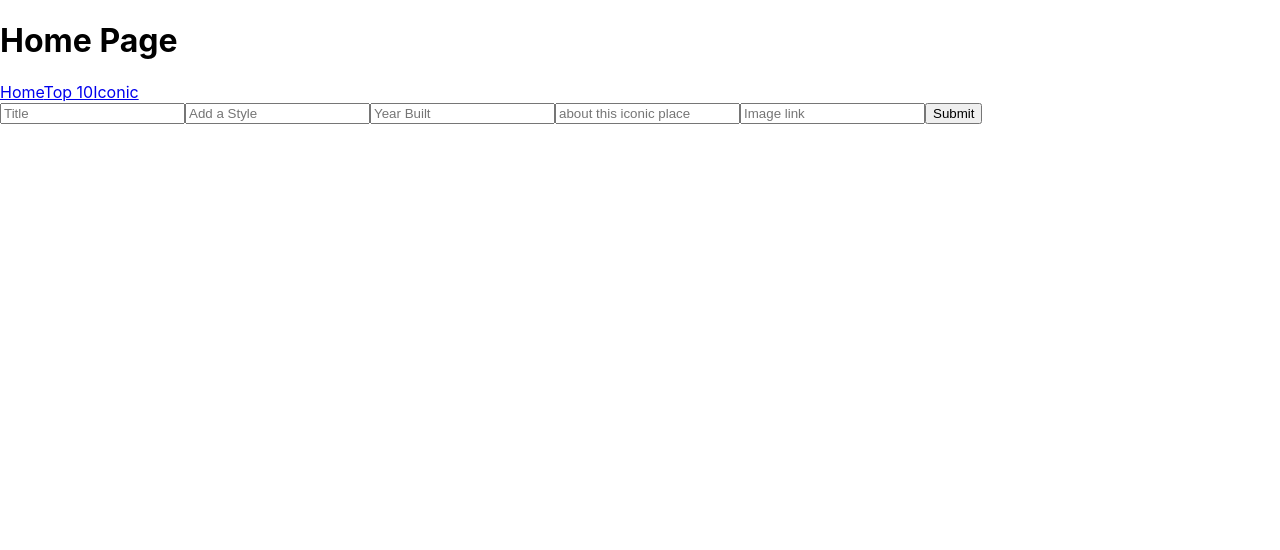
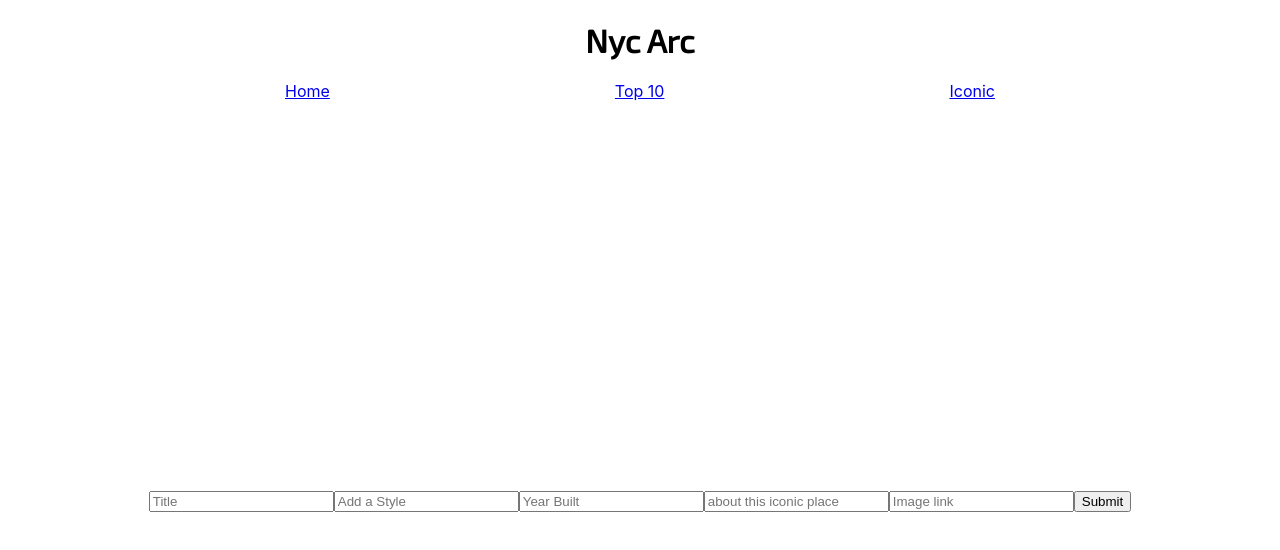
Before and after one commit to sevennq86/NYC-Architecture-API, a React (Create React App) app in the folder client/: page /your-own in a window 1280 px wide. Shown: the top 550 px of the page. Built offline with nearby package versions, Linux system fonts and the light colour scheme.

Commit message:
added css changes, work in progress

```diff
--- a/client/public/index.html
+++ b/client/public/index.html
@@ -9,6 +9,9 @@
       name="description"
       content="Web site created using create-react-app"
     />
+    <link rel="preconnect" href="https://fonts.googleapis.com">
+<link rel="preconnect" href="https://fonts.gstatic.com" crossorigin>
+<link href="https://fonts.googleapis.com/css2?family=Exo+2:wght@300;400&display=swap" rel="stylesheet">
     <link rel="apple-touch-icon" href="%PUBLIC_URL%/logo192.png" />
     <!--
       manifest.json provides metadata used when your web app is installed on a
--- a/client/src/App.css
+++ b/client/src/App.css
@@ -1,19 +1,73 @@
+.main-container{
+  display: flex;
+  justify-content: center;
+  align-items: center;
+  border: 2px solid green;
+  width: 100vw;
+
+}
+
+.nav{
+  display: flex;
+  justify-content: space-evenly;
+}
 
 .image {
+
   height: 200px;
   width: 200px;
 }
 
+.iconics-container{
+  display: flex;
+  justify-content: center;
+  align-items: center;
+  flex-direction: column;
+  border: 2px solid black;
+  text-decoration: none;
+
+}
+
+.main-header{
+  text-align: center;
+  font-family: 'Exo 2', sans-serif;
+}
+
+.iconic-detail-container{
+  display: flex;
+  flex-direction: column-reverse;
+}
+
 .img-container{
-  height: 80vh;
-  width: 80vw;
+  width: 100vw;
   display:flex;
   justify-content: center;
   align-items: center;
-  border: 2px solid black;
+  border: 2px solid red;
+}
+
+
+.iconic-inner {
+  display:flex;
+  flex-direction: column;
+  justify-content: center;
+  align-items: center;
+  /* border: 2px solid blue; */
 }
 
 .inner-pic {
   height: 500px;
   width: 500px;
 }
+
+.edit-delete-btn {
+  display: flex;
+  justify-content: center;
+}
+
+.create-form {
+  height: 100vh;
+  display: flex;
+  justify-content: center;
+  align-items: center;
+}
--- a/client/src/App.js
+++ b/client/src/App.js
@@ -5,14 +5,19 @@ import IconicCreate from "./screens/IconicCreate";
 import IconicDetail from "./screens/IconicDetail";
 import IconicEdit from "./screens/IconicEdit";
 import { Routes, Route } from "react-router-dom";
+import { useState, useEffect } from "react";
 
 function App() {
+  const [header, setHeader] = useState("Nyc Arc")
+
+
   return (
     <div className="App">
-      <h1>Home Page</h1>
+      <h1 className="main-header">{header}</h1>
       <Nav />
       <Routes>
-        <Route path="/iconic" element={<Iconics />} />
+
+        <Route path="/iconic" element={<Iconics setHeader={setHeader}/> }  />
         <Route path="/iconic/:id" element={<IconicDetail />} />
         <Route path="/your-own" element={<IconicCreate />} />
         <Route path="/iconics/:id/edit" element={<IconicEdit />} />
--- a/client/src/components/Nav.jsx
+++ b/client/src/components/Nav.jsx
@@ -4,7 +4,7 @@ import { NavLink } from 'react-router-dom';
 export default function Nav() {
   return (
     <nav>
-      <div>
+      <div className='nav'>
         <NavLink to="/">Home</NavLink>
         <NavLink to="/top10">Top 10</NavLink>
         <NavLink to="/iconic">Iconic</NavLink>
--- a/client/src/screens/IconicCreate.jsx
+++ b/client/src/screens/IconicCreate.jsx
@@ -27,6 +27,7 @@ export default function IconicCreate() {
   }
 
   return (
+    <div className="create-form">
     <form onSubmit={handleSubmit}>
 
       <input
@@ -60,6 +61,7 @@ export default function IconicCreate() {
         onChange={handleChange}
       />
       <button type="submit">Submit</button>
-    </form>
+      </form>
+      </div>
   )
 }
--- a/client/src/screens/IconicDetail.jsx
+++ b/client/src/screens/IconicDetail.jsx
@@ -1,41 +1,45 @@
-import { useState, useEffect } from 'react';
-import { deleteIconic, getIconic } from '../services/iconic.js';
+import { useState, useEffect } from "react";
+import { deleteIconic, getIconic } from "../services/iconic.js";
 import { Link, useParams, useNavigate } from "react-router-dom";
 
 export default function IconicDetail() {
-  const [iconic, setIconic] = useState({})
-  let { id } = useParams()
-  let navigate = useNavigate()
+  const [iconic, setIconic] = useState({});
+  let { id } = useParams();
+  let navigate = useNavigate();
 
   useEffect(() => {
     const fetchIconic = async () => {
-      let oneIconic = await getIconic(id)
-      setIconic(oneIconic)
-    }
+      let oneIconic = await getIconic(id);
+      setIconic(oneIconic);
+    };
 
-    fetchIconic()
-  }, [id])
+    fetchIconic();
+  }, [id]);
 
   return (
-    <div>
+    <div className="iconic-detail-container">
+      <div className="img-container">
+          <img className="inner-pic" src={iconic.image} />
+        </div>
+      <div className="iconic-inner">
         <h2>{iconic.title}</h2>
         <h5>{iconic.architecturalStyle}</h5>
         <h5>{iconic.year}</h5>
         <p>{iconic.about}</p>
-      <div className='img-container' >
-      <img className='inner-pic' src={iconic.image} />
-      </div>
-      <div>
+        <div className="edit-delete-btn">
           <button>
             <Link to={`/iconics/${iconic._id}/edit`}>Edit Iconic Sites</Link>
           </button>
-        <button onClick={() => {
-          deleteIconic(iconic._id)
-          navigate("/iconic", { replace: true })
-        }}>Delete Iconic Site</button>
-
+          <button
+            onClick={() => {
+              deleteIconic(iconic._id);
+              navigate("/iconic", { replace: true });
+            }}
+          >
+            Delete Iconic Site
+          </button>
         </div>
-
       </div>
-  )
+    </div>
+  );
 }
--- a/client/src/screens/Iconics.jsx
+++ b/client/src/screens/Iconics.jsx
@@ -1,34 +1,33 @@
-import { useState, useEffect } from 'react';
-import { getIconics } from '../services/iconic';
-import Iconic from '../components/Iconic.jsx';
+import { useState, useEffect } from "react";
+import { getIconics } from "../services/iconic";
+import Iconic from "../components/Iconic.jsx";
 import { Link } from "react-router-dom";
 
-
-
-export default function Iconics() {
-  const [iconics, setIconics] = useState([])
+export default function Iconics({ setHeader }) {
+  const [iconics, setIconics] = useState([]);
 
   useEffect(() => {
     const fetchIconics = async () => {
-      const allIconics = await getIconics()
-      setIconics(allIconics)
-    }
-
-    fetchIconics()
-  }, [])
+      const allIconics = await getIconics();
+      setIconics(allIconics);
+    };
+    setHeader("List Of Iconic Locations");
+    fetchIconics();
+  }, []);
 
   return (
     <div>
-      <h1>List Of Iconic Locations</h1>
-      {iconics.map((iconicData) => (
-        <div>
-        <Iconic key={iconicData._id} iconic={iconicData} />
+      <div className="iconics-container">
+        <Link to="/your-own">Your Own Iconic Location</Link>
 
+        {iconics.map((iconicData) => (
+          <div>
+            <div className="main-container">
+              <Iconic key={iconicData._id} iconic={iconicData} />
             </div>
-      ))}
-
-     <Link to="/your-own">Your Own Iconic Location</Link>
-
+          </div>
+        ))}
+      </div>
     </div>
-  )
+  );
 }
```
Lines whose indentation alone changed are shown as unchanged.
